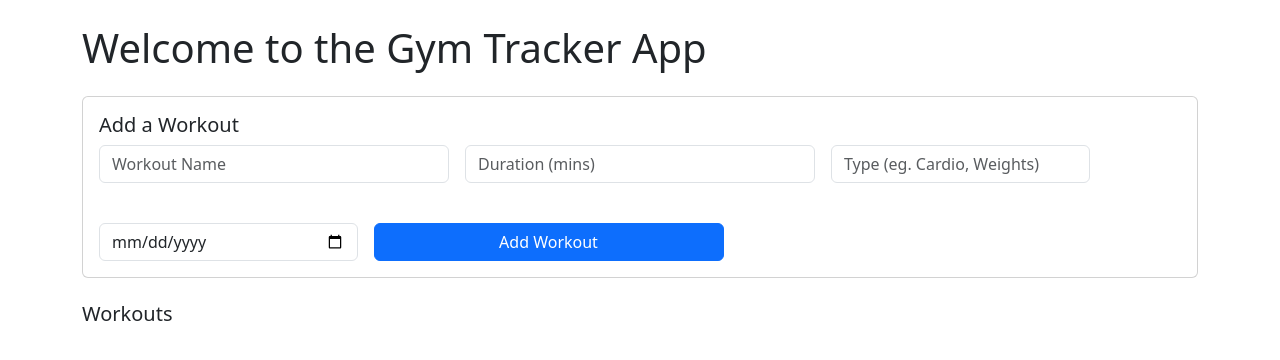
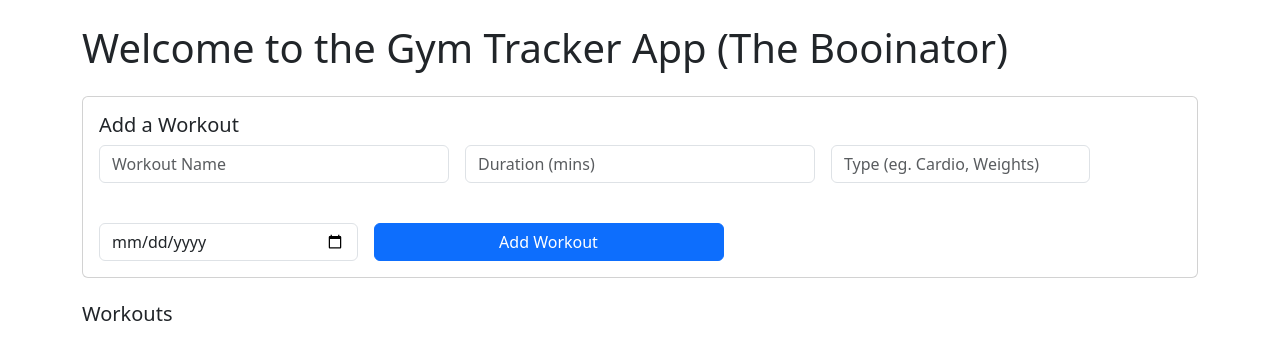
Before and after one commit to OCarrollM/aws-gym-tracker, a Flask app: page / in a window 1280 px wide. Shown: the top 360 px of the page. Run offline with Flask 3, Linux system fonts and the light colour scheme; data that the repository does not hold is empty.

Commit message:
Another small change

```diff
--- a/templates/index.html
+++ b/templates/index.html
@@ -7,7 +7,7 @@
     <link href="https://cdn.jsdelivr.net/npm/bootstrap@5.3.2/dist/css/bootstrap.min.css" rel="stylesheet">
 </head>
 <body class="container py-4">
-    <h1 class="mb-4">Welcome to the Gym Tracker App</h1>
+    <h1 class="mb-4">Welcome to the Gym Tracker App (The Booinator)</h1>
 
     <div class="card p-3 mb-4">
         <h2 class="h5">Add a Workout</h2>
```
